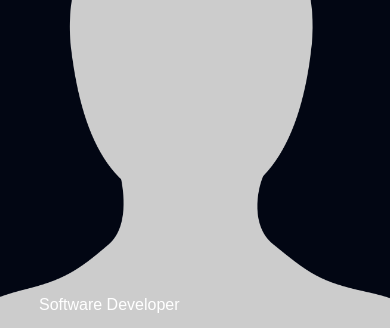
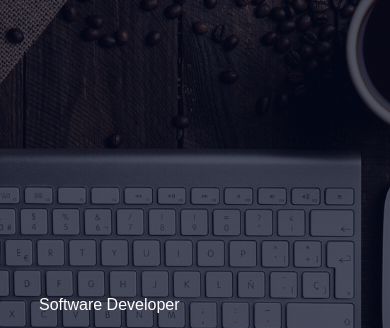
Before and after one commit to WillWard23/willward23.github.io, a plain HTML site: page index.html in a window 390 px wide. Shown: the part 119-447 px from the top of the page. Drawn offline with Linux system fonts and the light colour scheme.

Commit message:
Update style.css

```diff
--- a/style.css
+++ b/style.css
@@ -278,7 +278,7 @@ nav .fa-solid{
 
 @media only screen and (max-width: 600px){
     #header{
-        background-image: url(https://github.com/WillWard23/willward23.github.io/blob/main/images/Hello.png);
+        background-image: linear-gradient(rgba(4,9,30,0.7),rgba(4,9,30,0.7)),url(https://github.com/WillWard23/willward23.github.io/blob/main/images/coffee-keyboard.jpeg?raw=true);
     }
     .header-text{
         margin-top: 100%;
```
